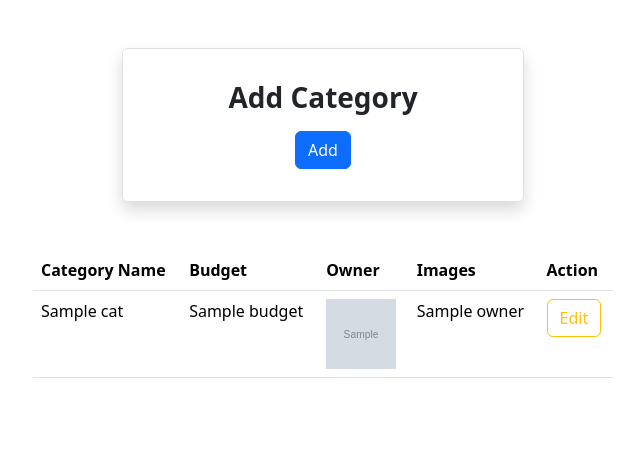
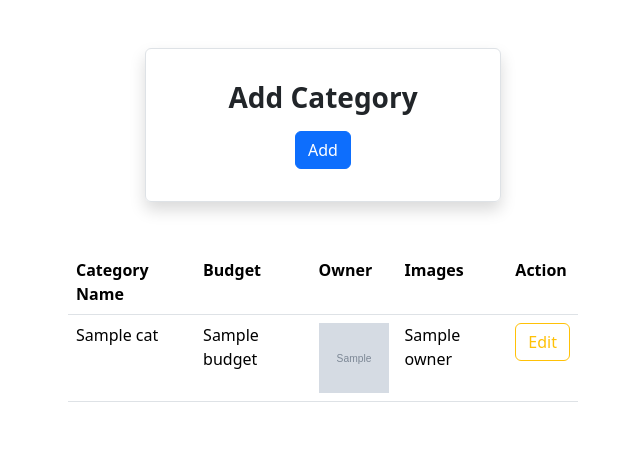
Before and after one commit to roshank786/Django-ExpenseManager, a Django app: template myapp/templates/category_add.html in a window 1280 px wide. Shown: the part 56-521 px from the top of the page, without its empty margins (317-957 px from the left). Run offline with Django 3.2, Linux system fonts and the light colour scheme; the template is opened without the code that fills it: most values are stand-ins (such as "Sample title", 1, 10 or a date in 2020); grey boxes marked "Sample" are stand-in pictures; some libraries are stand-ins or nearby versions.

```diff
--- a/myapp/templates/category_add.html
+++ b/myapp/templates/category_add.html
@@ -1,7 +1,7 @@
 {%extends 'base.html'%}
 {%block main_block%}
 
-<div class="caontainer p-5">
+<div class="container p-5">
     <div class="row">
         <div class="col-4"></div>
         <div class="col-4 p-3 border rounded shadow">
```
Also changed, not shown: myapp/forms.py (+13 -3 lines), db.sqlite3.
